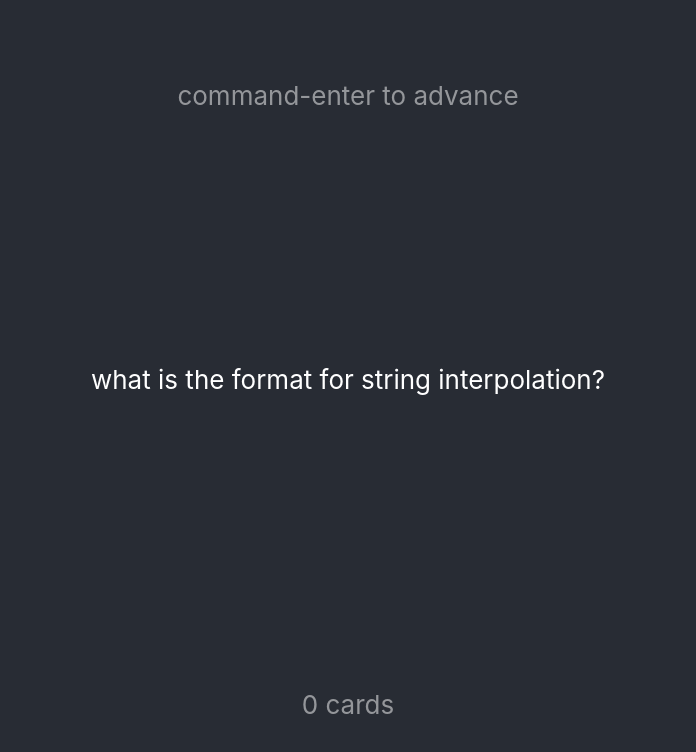
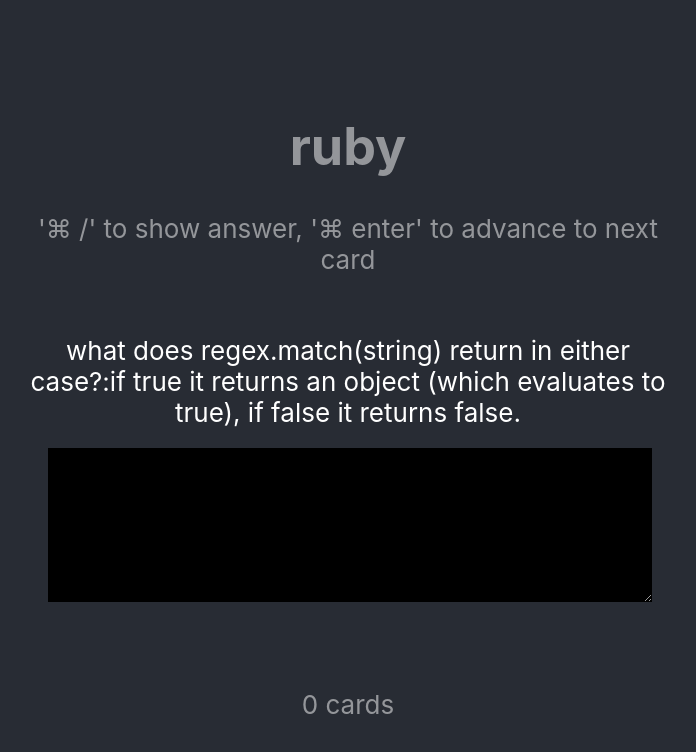
Before and after one commit to myYearOfCode/launchpad, a React (Create React App) app: page / in a window 1280 px wide. Shown: the top 752 px of the page, without its empty margins (292-988 px from the left). Built offline with nearby package versions, Linux system fonts and the light colour scheme.

Commit message:
text field, new shortcuts, display language

```diff
--- a/src/App.js
+++ b/src/App.js
@@ -1,66 +1,94 @@
 import React, { Component } from 'react';
 import './App.css';
 import data from './data';
-
+//make form inverted colors. white text
 
 let questionCounter = 0;
 class App extends Component {
   constructor(props){
     super(props);
     this.state = {
-      numCards: 0
+      numCards: 0,
+      language: 'ruby'
     }
   }
-  render() {
-    let thisLanguage = data.javascript
-    let thisQuestionString = thisLanguage[Math.floor(Math.random() * thisLanguage.length)]
-    let [thisQuestion, thisAnswer] = thisQuestionString.split(":")
 
-    document.addEventListener ("keyup",  (zEvent) => {
-      // if (zEvent.metaKey  &&  zEvent.code === ArrowRight) {
-      if (zEvent.keyCode === 40) { // I NEED a debounce!
-        // "ArrowDown"
-        // "ArrowLeft"
-        // "ArrowRight"
-        // "ArrowUp"
-        questionCounter += 1;
-        console.log(questionCounter, (questionCounter % 2 !== 0))
-        if (questionCounter % 2 !== 0){
+  showAnswer = () => {
     document.getElementById('answer').classList.add('visible')
     document.getElementById('answer').classList.remove('hidden')
-          console.log(this.state)
+  }
+
+  hideAnswer = () => {
+    document.getElementById('answer').classList.add('hidden')
+    document.getElementById('answer').classList.remove('visible')
+  }
+
+  getNewQuestion = (language) => {
+    this.questionString = language[Math.floor(Math.random() * language.length)]
+    this.setState({
+      currentQuestion: this.questionString.split("~")[0],
+      currentAnswer: this.questionString.split("~")[1],
+      currentQuestionString: this.questionString
+    })
+  }
+  componentWillMount = () => {
+    // let language = data.[language] // eventually have a picker
+    this.getNewQuestion(data[this.state.language]) // for first run only
+    document.addEventListener ("keydown",  (zEvent) => {
+      // console.log(zEvent.keyCode)
+      if (zEvent.metaKey  &&  zEvent.keyCode === 13) {
+        this.hideAnswer()
+        setTimeout(this.getNewQuestion(data[this.state.language]),100)
         this.setState({ numCards: this.state.numCards + 1})
       }
-        else {
-          thisQuestionString = thisLanguage[Math.floor(Math.random() * thisLanguage.length)];
-          document.getElementById('question').innerHTML = thisQuestionString.split(":")[0]
-          document.getElementById('answer').classList.add('hidden')
-          document.getElementById('answer').classList.remove('visible')
-          document.getElementById('answer').innerHTML = thisQuestionString.split(":")[1]
+      if (zEvent.metaKey  &&  zEvent.keyCode === 191) {
+        questionCounter += 1;
+        setTimeout(this.showAnswer, 100)
       }
+      // console.log(this.state)
+    });
   }
-    } );
+
+  languageMenu = () => {
+    let languages = (Object.keys(data))
+    let outHtml = "";
+    languages.forEach((language) => {
+      outHtml += `<a href="${language}>${language}</a>"`
+    })
+    return outHtml
+  }
+
+  render() {
     return (
       <div className="App">
         <header className="App-header">
-          <p>
+          {/* {this.languageMenu()} */}
             <div id="outerContainer">
               <div id="instructions" className="secondary_text">
-                command-enter to advance
+                <div id = "language">
+                  <h1>
+                    {this.state.language}
+                  </h1>
+                </div>
+                '⌘ /'	to show answer, '⌘ enter'	to advance to next card
               </div>
               <div id="qaWrapper">
-                <div id="question">
-                {thisQuestion}
+                <div id="question" className="distributeEvenly">
+                {this.state.currentQuestion}
                 </div>
-                <div id="answer" className="hidden">
-                  {thisAnswer}
+                <form className="distributeEvenly">
+                  <textarea rows="10" cols="50">
+                  </textarea>
+                </form>
+                <div id="answer" className="hidden distributeEvenly">
+                  {this.state.currentAnswer}
                 </div>
               </div>
               <div id="stats" className="secondary_text">
                 {this.state.numCards} cards
               </div>
             </div>
-          </p>
+
         </header>
       </div>
     );
--- a/src/index.css
+++ b/src/index.css
@@ -13,8 +13,21 @@
     monospace;
 }
 
+form {
+  padding: 20px;
+  border-width: 0px;
+}
+
+input[type="text"], textarea {
+  min-width: 100%;
+  background-color : #000000;
+  color: #dddddd;
+  border-width: 0px;
+
+
+}
 #answer {
-  padding-top: 10px;
+  padding-top: 0px;
 }
 
 #outerContainer {
@@ -22,9 +35,13 @@
   flex-direction: column;
   justify-content: space-between;
   min-height: 80vh;
-  max-width: 50vw;
+  width: 50vw;
 }
 
+.distributeEvenly {
+  /* flex-grow: 1; */
+  flex-basis: 33%;
+}
 .secondary_text {
   opacity: .5;
 }
```
Lines whose indentation alone changed are shown as unchanged.
